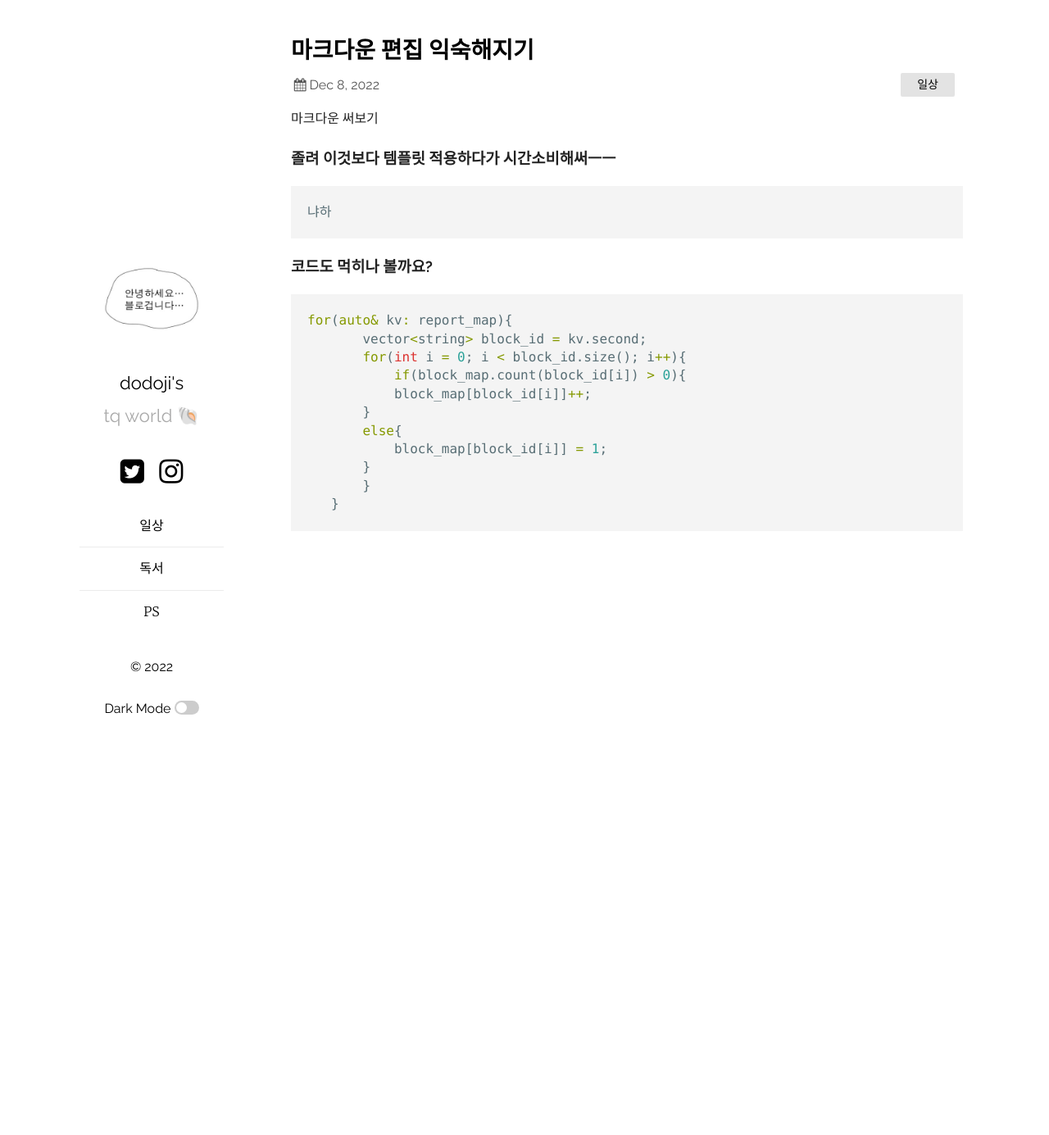
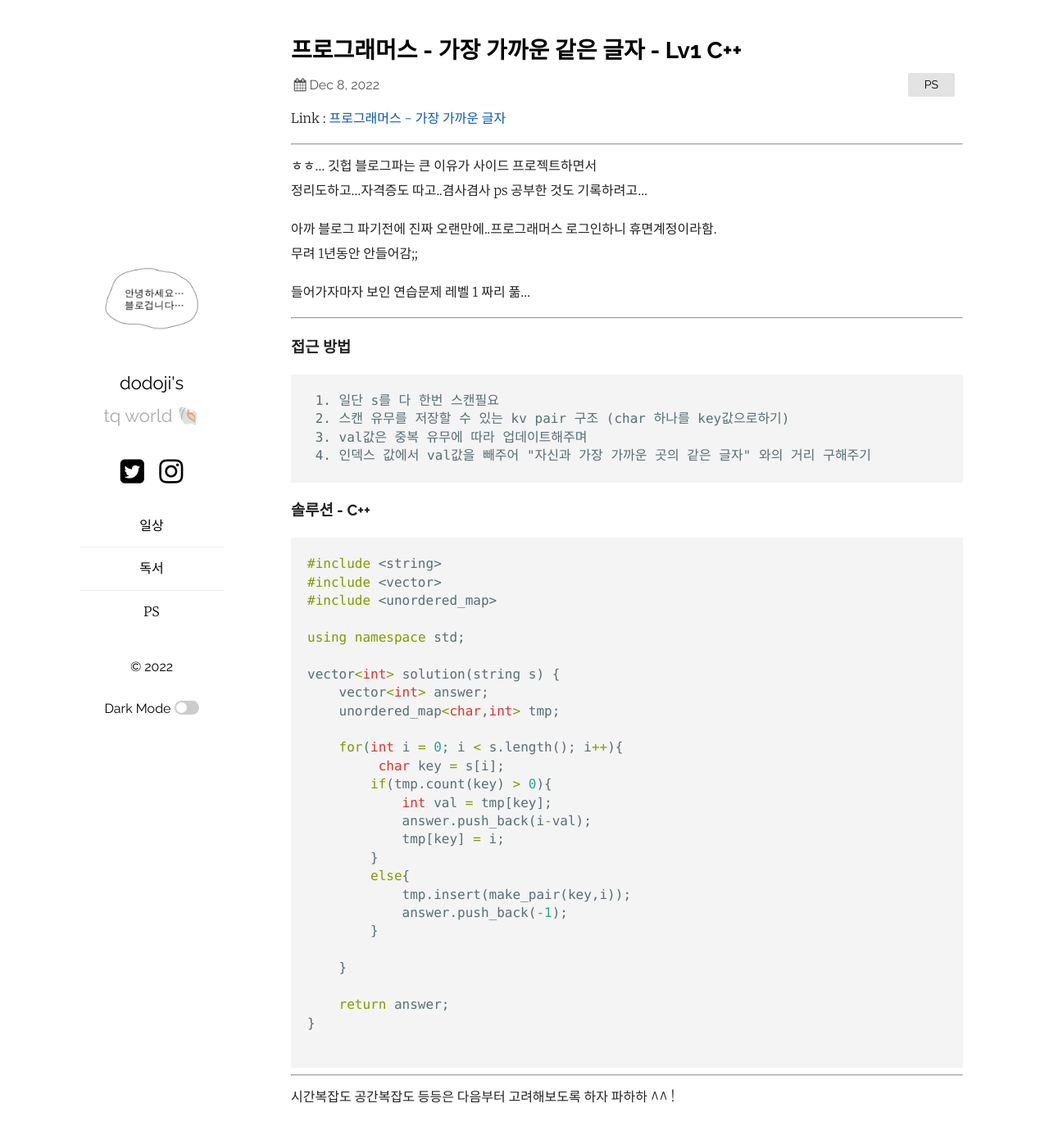
Before and after one commit to thiroong/thiroong.github.io, a Jekyll site: the page built from _posts/2022-12-08-마크다운.markdown, in a window 1280 px wide and 1399 px high. Shown: the top 1385 px of the window at 82% size. Built offline with Jekyll 4.4.1, drawn with Linux system fonts in a browser that asks for light colours; comment, search, counter and statistics services are not loaded.

Commit message:
20221209-6

````diff
--- a/_posts/2022-12-08-마크다운.markdown
+++ b/_posts/2022-12-08-마크다운.markdown
@@ -1,29 +1,58 @@
 ---
 layout: post
-title:  "마크다운 편집 익숙해지기"
+title:  "프로그래머스 - 가장 가까운 같은 글자 - Lv1 C++"
+categories: PS
+---
+Link : [프로그래머스 - 가장 가까운 글자 ](https://school.programmers.co.kr/learn/courses/30/lessons/142086, "programmers link")
 
-categories: 일상
----
-마크다운 써보기
+****
+ㅎㅎ... 깃헙 블로그파는 큰 이유가 사이드 프로젝트하면서
+정리도하고...자격증도 따고..겸사겸사 ps 공부한 것도 기록하려고...
 
+아까 블로그 파기전에 진짜 오랜만에..프로그래머스 로그인하니 휴면계정이라함.
+무려 1년동안 안들어감;;
 
-### 졸려 이것보다 템플릿 적용하다가 시간소비해써ㅡㅡ
+들어가자마자 보인 연습문제 레벨 1 짜리 풂...
 
-    냐하
+****
 
-### 코드도 먹히나 볼까요?
+### 접근 방법
+     1. 일단 s를 다 한번 스캔필요
+     2. 스캔 유무를 저장할 수 있는 kv pair 구조 (char 하나를 key값으로하기)
+     3. val값은 중복 유무에 따라 업데이트해주며
+     4. 인덱스 값에서 val값을 빼주어 "자신과 가장 가까운 곳의 같은 글자" 와의 거리 구해주기
+
+### 솔루션 - C++
 
 
 ```cpp
-for(auto& kv: report_map){
-       vector<string> block_id = kv.second;
-       for(int i = 0; i < block_id.size(); i++){
-           if(block_map.count(block_id[i]) > 0){
-           block_map[block_id[i]]++;
-       }
-       else{
-           block_map[block_id[i]] = 1;
-       }
-       }
-   }
+#include <string>
+#include <vector>
+#include <unordered_map>
+
+using namespace std;
+
+vector<int> solution(string s) {
+    vector<int> answer;
+    unordered_map<char,int> tmp;
+
+    for(int i = 0; i < s.length(); i++){
+         char key = s[i];
+        if(tmp.count(key) > 0){
+            int val = tmp[key];
+            answer.push_back(i-val);
+            tmp[key] = i;
+        }
+        else{
+            tmp.insert(make_pair(key,i));
+            answer.push_back(-1);
+        }
+
+    }
+
+    return answer;
+}
+
 ```
+****
+시간복잡도 공간복잡도 등등은 다음부터 고려해보도록 하자 파하하 ^^ !
````
